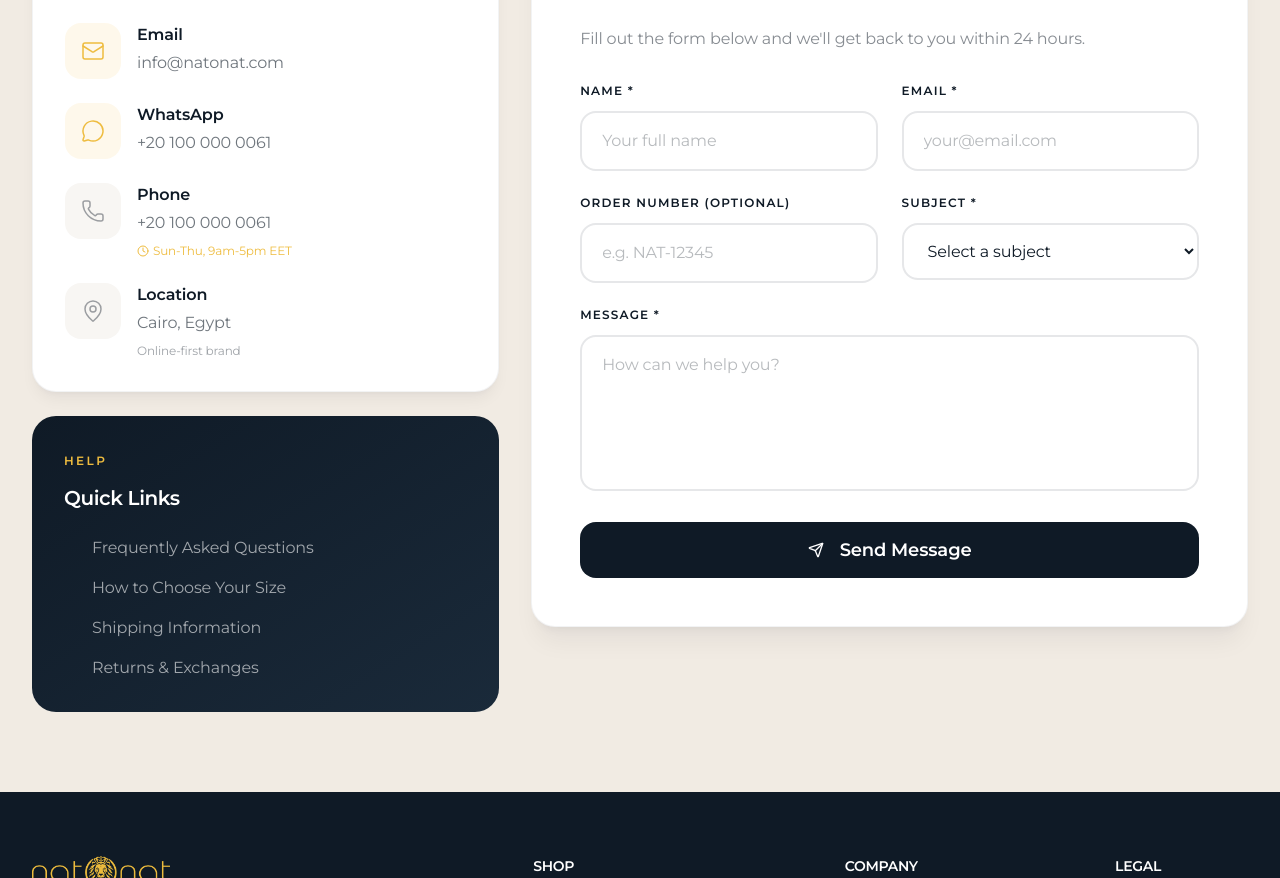
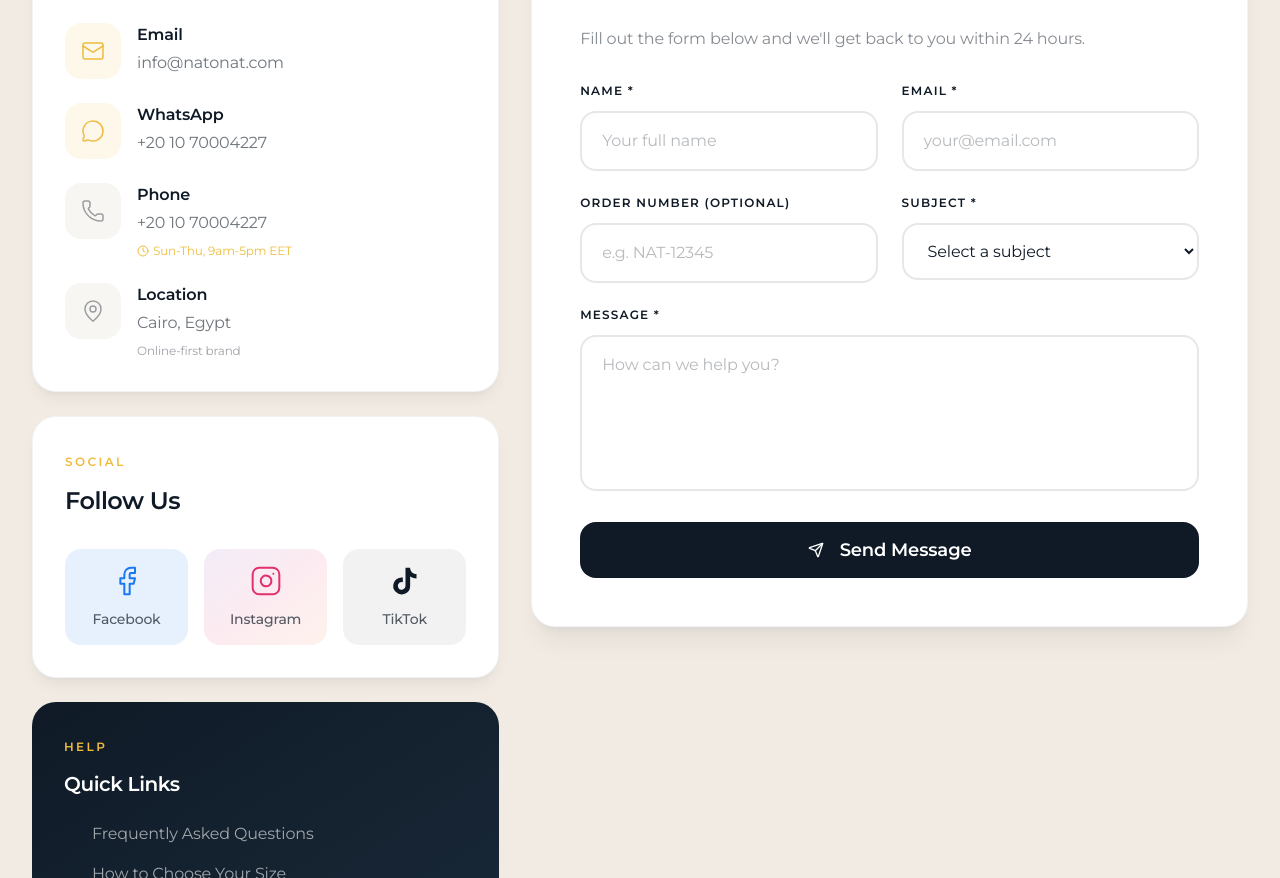
Before and after one commit to Micheal-Soliman/natonat, a Next.js app: page /en/contact in a window 1280 px wide. Shown: the part 740-1618 px from the top of the page. Built offline with nearby package versions, Linux system fonts and the light colour scheme.

Commit message:
edit 26/03 1

```diff
--- a/app/[locale]/contact/page.tsx
+++ b/app/[locale]/contact/page.tsx
@@ -5,7 +5,7 @@ import Link from "next/link";
 import { Navigation } from "@/app/sections/navigation";
 import { Footer } from "@/app/sections/footer";
 import { Button } from "@/components/ui/button";
-import { Mail, Phone, MapPin, MessageCircle, Send, Check, Clock, ArrowRight, Sparkles } from "lucide-react";
+import { Mail, Phone, MapPin, MessageCircle, Send, Check, Clock, ArrowRight, Sparkles, Instagram, Facebook } from "lucide-react";
 import { Loading } from "@/app/components/loading";
 
 export default function ContactPage() {
@@ -95,13 +95,13 @@ function ContactContent() {
                     </div>
                   </a>
 
-                  <a href="https://wa.me/201000000061" target="_blank" className="flex items-start gap-4 group">
+                  <a href="https://wa.me/201070004227" target="_blank" rel="noopener noreferrer" className="flex items-start gap-4 group">
                     <div className="w-14 h-14 rounded-2xl bg-[#EEBC3F]/10 flex items-center justify-center group-hover:bg-[#EEBC3F] transition-all duration-300">
                       <MessageCircle className="w-6 h-6 text-[#EEBC3F] group-hover:text-[#0F1A26] transition-colors" strokeWidth={1.5} />
                     </div>
                     <div>
                       <p className="font-semibold text-[#0F1A26]">WhatsApp</p>
-                      <p className="text-[#0F1A26]/60 mt-1">+20 100 000 0061</p>
+                      <p className="text-[#0F1A26]/60 mt-1">+20 10 70004227</p>
                     </div>
                   </a>
 
@@ -111,7 +111,7 @@ function ContactContent() {
                     </div>
                     <div>
                       <p className="font-semibold text-[#0F1A26]">Phone</p>
-                      <p className="text-[#0F1A26]/60 mt-1">+20 100 000 0061</p>
+                      <p className="text-[#0F1A26]/60 mt-1">+20 10 70004227</p>
                       <div className="flex items-center gap-1 text-[#EEBC3F] text-xs mt-2">
                         <Clock className="w-3 h-3" />
                         Sun-Thu, 9am-5pm EET
@@ -129,6 +129,46 @@ function ContactContent() {
                       <p className="text-[#0F1A26]/40 text-xs mt-2">Online-first brand</p>
                     </div>
                   </div>
+                </div>
+              </div>
+
+              {/* Social Media Links */}
+              <div className={`bg-white rounded-3xl p-8 border border-[#0F1A26]/5 shadow-lg shadow-[#0F1A26]/5 transition-all duration-700 delay-150 ${isVisible ? 'opacity-100 translate-y-0' : 'opacity-0 translate-y-8'}`}>
+                <span className="text-[#EEBC3F] text-xs font-semibold tracking-[0.2em] uppercase">Social</span>
+                <h2 className="text-2xl font-bold text-[#0F1A26] mt-3 mb-8 tracking-tight">Follow Us</h2>
+
+                <div className="grid grid-cols-3 gap-4">
+                  <a
+                    href="https://www.facebook.com/natOnatofficial"
+                    target="_blank"
+                    rel="noopener noreferrer"
+                    className="flex flex-col items-center gap-3 p-4 rounded-2xl bg-[#1877F2]/10 hover:bg-[#1877F2] group transition-all duration-300"
+                  >
+                    <Facebook className="w-8 h-8 text-[#1877F2] group-hover:text-white transition-colors" strokeWidth={1.5} />
+                    <span className="text-sm font-medium text-[#0F1A26]/70 group-hover:text-white transition-colors">Facebook</span>
+                  </a>
+
+                  <a
+                    href="https://www.instagram.com/natonatofficial/"
+                    target="_blank"
+                    rel="noopener noreferrer"
+                    className="flex flex-col items-center gap-3 p-4 rounded-2xl bg-gradient-to-br from-[#833AB4]/10 via-[#E1306C]/10 to-[#F77737]/10 hover:from-[#833AB4] hover:via-[#E1306C] hover:to-[#F77737] group transition-all duration-300"
+                  >
+                    <Instagram className="w-8 h-8 text-[#E1306C] group-hover:text-white transition-colors" strokeWidth={1.5} />
+                    <span className="text-sm font-medium text-[#0F1A26]/70 group-hover:text-white transition-colors">Instagram</span>
+                  </a>
+
+                  <a
+                    href="https://www.tiktok.com/@natonatofficial"
+                    target="_blank"
+                    rel="noopener noreferrer"
+                    className="flex flex-col items-center gap-3 p-4 rounded-2xl bg-black/5 hover:bg-black group transition-all duration-300"
+                  >
+                    <svg className="w-8 h-8 text-[#0F1A26] group-hover:text-white transition-colors" viewBox="0 0 24 24" fill="currentColor">
+                      <path d="M19.59 6.69a4.83 4.83 0 0 1-3.77-4.25V2h-3.45v13.67a2.89 2.89 0 0 1-5.2 1.74 2.89 2.89 0 0 1 2.31-4.64 2.93 2.93 0 0 1 .88.13V9.4a6.84 6.84 0 0 0-1-.05A6.33 6.33 0 0 0 5 20.1a6.34 6.34 0 0 0 10.86-4.43v-7a8.16 8.16 0 0 0 4.77 1.52v-3.4a4.85 4.85 0 0 1-1-.1z"/>
+                    </svg>
+                    <span className="text-sm font-medium text-[#0F1A26]/70 group-hover:text-white transition-colors">TikTok</span>
+                  </a>
                 </div>
               </div>
 
```
